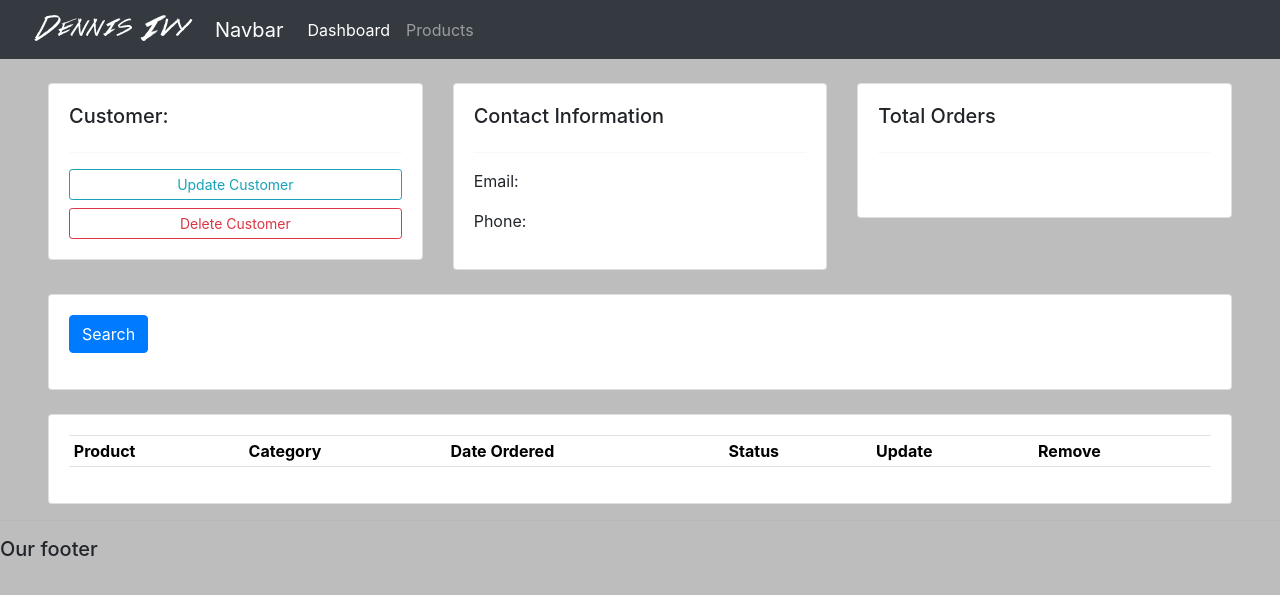
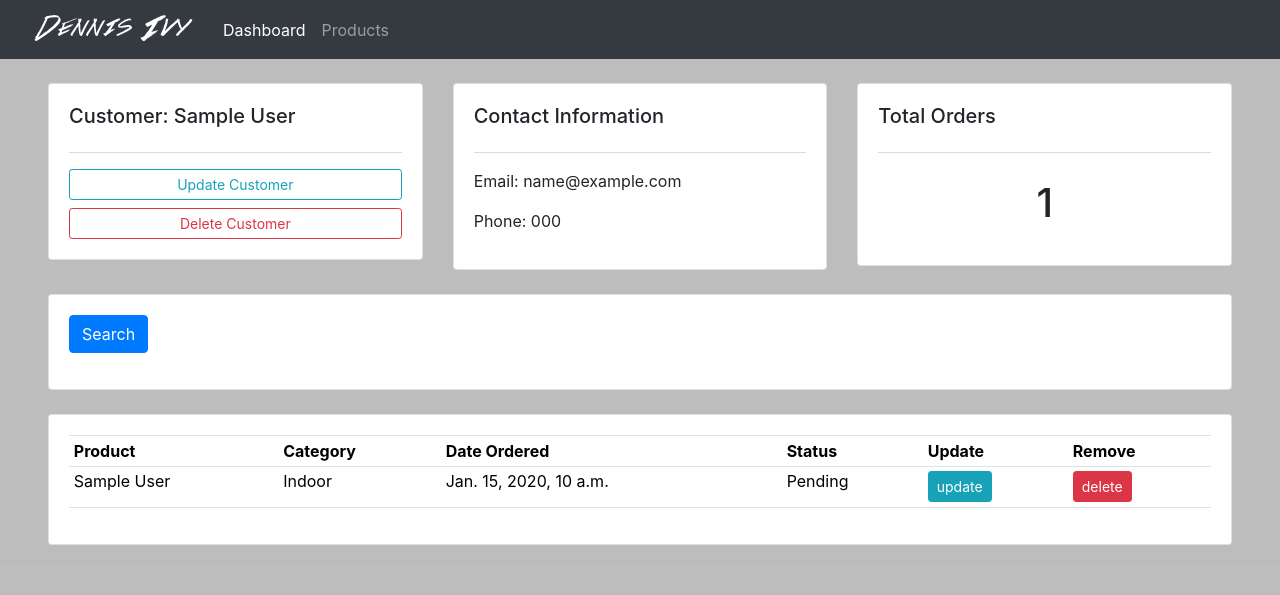
Before and after one commit to Kazenyx/CRM, a Django app: template src/accounts/templates/accounts/customer.html in a window 1280 px wide. Shown: the top 595 px of the page. Run offline with Django 5.2, Linux system fonts and the light colour scheme; tables that the repository leaves empty hold one stand-in row (values such as "Sample post"); the template is opened without the code that fills it: values that come from a table or form of the project are taken from there, most other values are stand-ins (such as "Sample title", 1, 10 or a date in 2020); lists and menus that the app fills with data are empty; some libraries are stand-ins or nearby versions.

Commit message:
version 4

```diff
--- a/src/accounts/templates/accounts/customer.html
+++ b/src/accounts/templates/accounts/customer.html
@@ -6,8 +6,8 @@
 <div class="row pl-5 pr-5">
   <div class="col-md">
     <div class="card card-body">
-      <h5>Customer:</h5>
-      <hr />
+      <h5>Customer: {{customer.name}}</h5>
+      <hr class="hrcolor" />
       <a href="" class="btn btn-outline-info btn-sm btn-block"
         >Update Customer</a
       >
@@ -20,17 +20,17 @@
   <div class="col-md">
     <div class="card card-body">
       <h5>Contact Information</h5>
-      <hr />
-      <p>Email:</p>
-      <p>Phone:</p>
+      <hr class="hrcolor" />
+      <p>Email: {{customer.email}}</p>
+      <p>Phone: {{customer.phone}}</p>
     </div>
   </div>
 
   <div class="col-md">
     <div class="card card-body">
       <h5>Total Orders</h5>
-      <hr />
-      <h1 style="text-align: center; padding: 10px"></h1>
+      <hr class="hrcolor" />
+      <h1 style="text-align: center; padding: 10px">{{total_orders}}</h1>
     </div>
   </div>
 </div>
@@ -59,6 +59,19 @@
           <th>Update</th>
           <th>Remove</th>
         </tr>
+
+        {% for i in orders %}
+
+        <tr>
+          <td>{{i.product.name}}</td>
+          <td>{{i.product.category}}</td>
+          <td>{{i.created}}</td>
+          <td>{{i.status}}</td>
+          <td><a class="btn btn-sm btn-info" href="">update</a></td>
+          <td><a class="btn btn-sm btn-danger" href="">delete</a></td>
+        </tr>
+
+        {% endfor %}
       </table>
     </div>
   </div>
--- a/src/accounts/templates/accounts/dashboard.html
+++ b/src/accounts/templates/accounts/dashboard.html
@@ -18,7 +18,7 @@
         {% for i in orders %}
 
         <tr>
-          <td></td>
+          <td><a href="{% url 'customer' i.customer.id %}">View</a></td>
           <td>{{i.customer.name}}</td>
           <td>{{i.status}}</td>
         </tr>
--- a/src/accounts/urls.py
+++ b/src/accounts/urls.py
@@ -2,7 +2,7 @@ from django.urls import path
 from . import views
 
 urlpatterns = [
-    path('', views.home),
-    path('customer/', views.customer),
-    path('products/', views.products),
+    path('', views.home, name='home'),
+    path('products/', views.products, name='products'),
+    path('customer/<str:pk>/', views.customer, name='customer'),
 ]
--- a/src/static/css/main.css
+++ b/src/static/css/main.css
@@ -3,11 +3,14 @@ body {
   overflow-x: hidden;
 }
 #total-orders {
-  background-color: #9db8bd;
+  background-color: #fff !important;
 }
 #orders-delivered {
-  background-color: #9db8bd;
+  background-color: #fff !important;
 }
 #orders-pending {
-  background-color: #9db8bd;
+  background-color: #fff !important;
 }
+.hrcolor {
+  background-color: gray;
+}
--- a/src/templates/main.html
+++ b/src/templates/main.html
@@ -17,7 +17,6 @@
     {% include "navbar.html" %} {% block content %} {% endblock content %}
 
     <hr />
-    <h5>Our footer</h5>
   </body>
   <!-- Bootstrap CSS -->
   <link
--- a/src/templates/navbar.html
+++ b/src/templates/navbar.html
@@ -1,7 +1,6 @@
 {% load static %}
 <nav class="navbar navbar-expand-lg navbar-dark bg-dark">
   <img src="{% static 'images/logo.png' %}" alt="" />
-  <a class="navbar-brand" href="#">Navbar</a>
   <button
     class="navbar-toggler"
     type="button"
@@ -16,10 +15,10 @@
   <div class="collapse navbar-collapse" id="navbarNav">
     <ul class="navbar-nav">
       <li class="nav-item active">
-        <a class="nav-link" href="#">Dashboard </a>
+        <a class="nav-link" href="{% url 'home' %}">Dashboard </a>
       </li>
       <li class="nav-item">
-        <a class="nav-link" href="#">Products</a>
+        <a class="nav-link" href="{% url 'products' %}">Products</a>
       </li>
     </ul>
   </div>
```
Also changed, not shown: src/accounts/templates/accounts/status.html (+6 -6 lines), src/accounts/views.py (+8 -2 lines).
